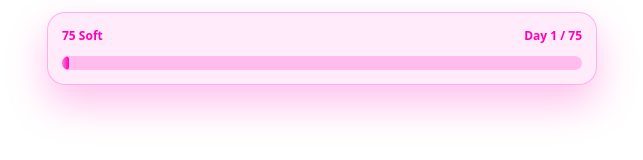
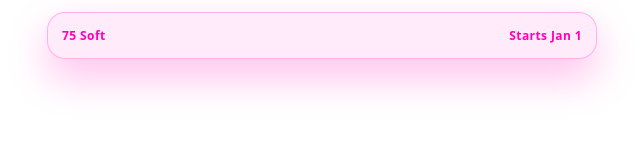
Before and after one commit to supriyajalan/NotionWidgets, a plain HTML site: page index.html in a window 1280 px wide. Shown: the whole page, without its empty margins (318-961 px from the left). Drawn offline with Linux system fonts and the light colour scheme.

Commit message:
Update index.html

```diff
--- a/index.html
+++ b/index.html
@@ -1,13 +1,14 @@
 <!DOCTYPE html>
-<html>
+<html lang="en">
 <head>
   <meta charset="UTF-8">
   <title>75 Soft Progress</title>
   <style>
-    body {
+    html, body {
       margin: 0;
+      padding: 0;
       background: transparent;
-      font-family: system-ui, sans-serif;
+      font-family: system-ui, -apple-system, Segoe UI, Roboto, sans-serif;
     }
 
     .widget {
@@ -16,9 +17,11 @@
       margin: 12px auto;
       padding: 14px;
       border-radius: 18px;
+
       background: rgba(255, 0, 184, 0.08);
       border: 1px solid rgba(255, 0, 184, 0.25);
       color: #ff00b8;
+
       box-shadow: 0 18px 40px rgba(255, 0, 184, 0.25);
     }
 
@@ -27,6 +30,7 @@
       justify-content: space-between;
       font-size: 12px;
       font-weight: 700;
+      letter-spacing: 0.4px;
     }
 
     .track {
@@ -42,32 +46,24 @@
       width: 0%;
       background: linear-gradient(90deg, #ff7ad9, #ff00b8);
       border-radius: 999px;
-      transition: width 0.6s ease;
+      transition: width 0.7s ease;
+      box-shadow: 0 0 12px rgba(255, 0, 184, 0.6);
+    }
+
+    .hint {
+      margin-top: 10px;
+      font-size: 11px;
+      color: rgba(255, 0, 184, 0.75);
     }
   </style>
 </head>
+
 <body>
 
 <div class="widget">
   <div class="top">
     <div>75 Soft</div>
-    <div id="stat">Day 1 / 75</div>
+    <div id="stat">Starts Jan 1</div>
   </div>
-  <div class="track">
-    <div class="fill" id="fill"></div>
-  </div>
-</div>
 
-<script>
-  const start = new Date("2026-01-01T00:00:00");
-  const today = new Date();
-  const diff = Math.floor((today - start) / (1000 * 60 * 60 * 24)) + 1;
-  const day = Math.max(1, Math.min(75, diff));
-  const percent = (day / 75) * 100;
-
-  document.getElementById("fill").style.width = percent + "%";
-  document.getElementById("stat").textContent = `Day ${day} / 75`;
-</script>
-
-</body>
-</html>
+  <div
```
